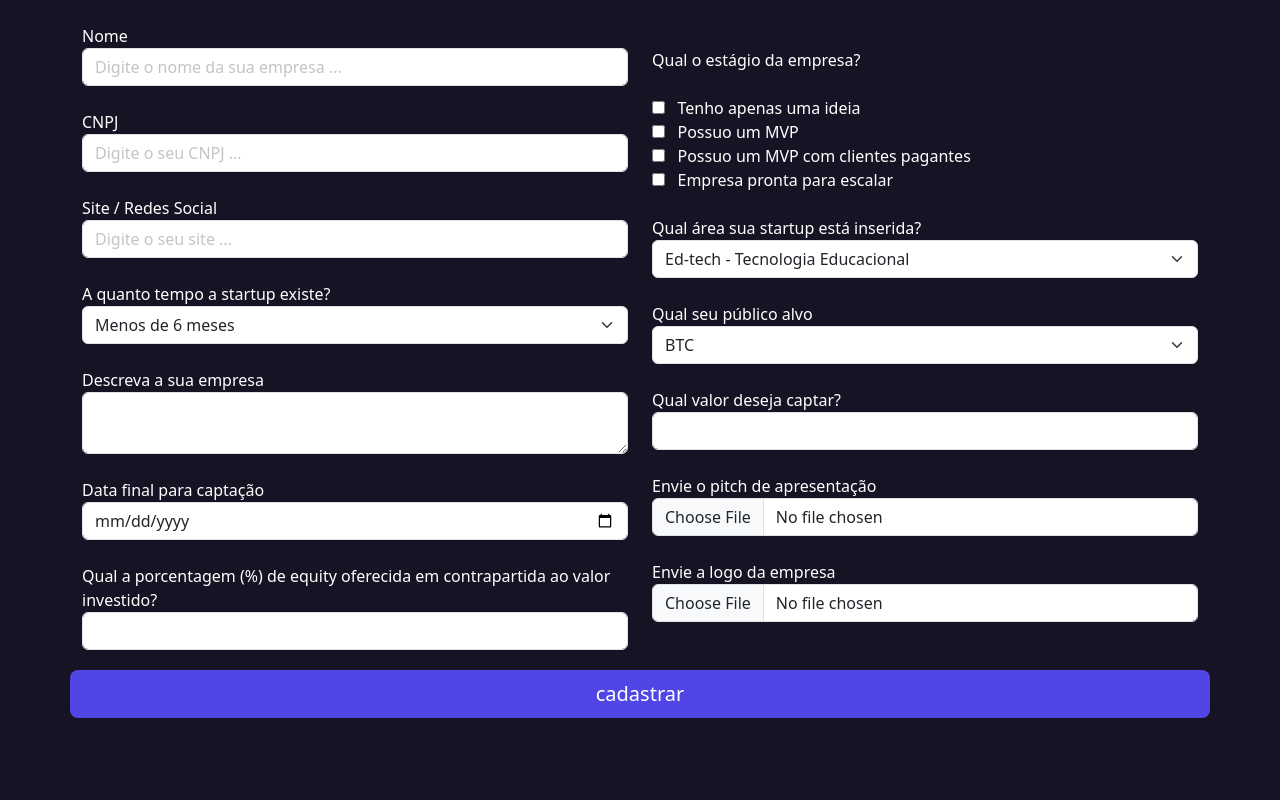
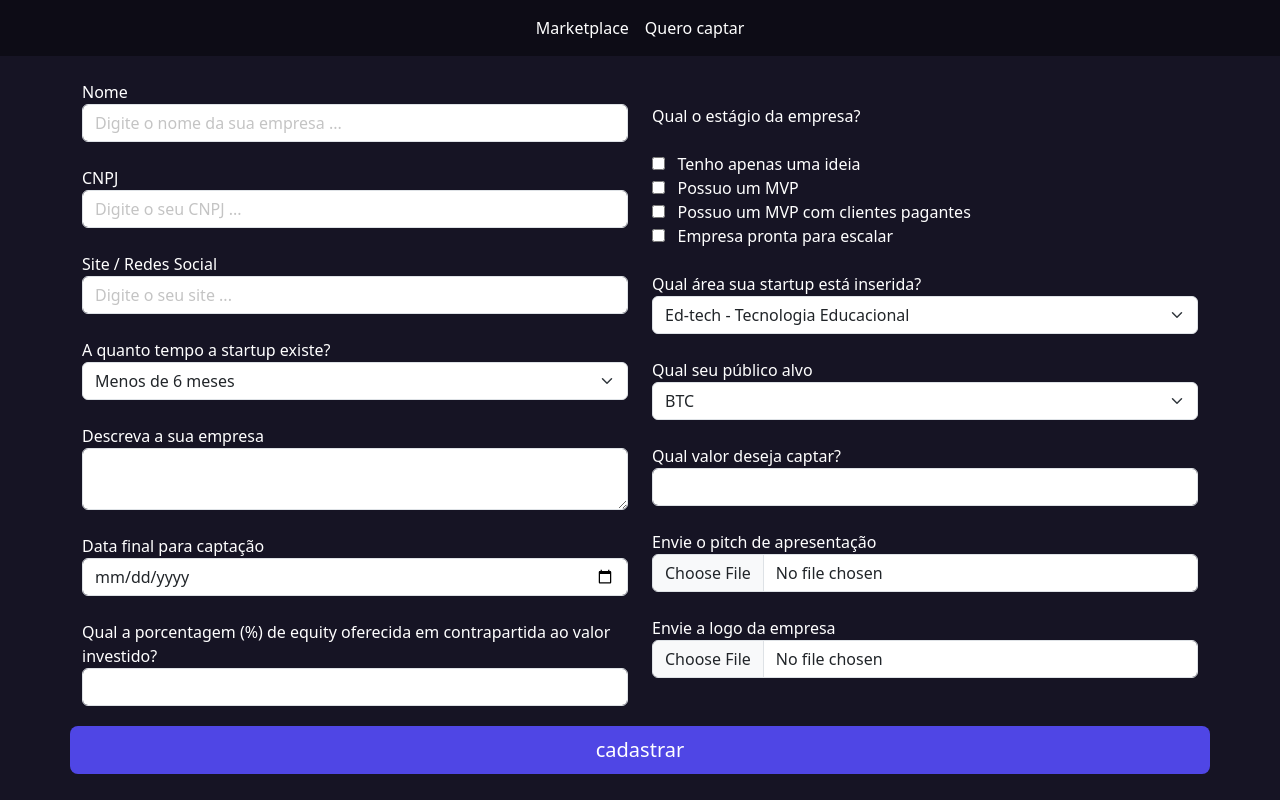
Before and after one commit to PaulaSena/PW11, a Django app: page /empresarios/cadastrar_empresa/ in a window 1280 px wide. Run offline with Django 5.2, Linux system fonts and the light colour scheme.

Commit message:
barra de navegação

```diff
--- a/empresarios/templates/cadastrar_empresa.html
+++ b/empresarios/templates/cadastrar_empresa.html
@@ -3,11 +3,15 @@
 {% block 'head' %}
 
     <link rel="stylesheet" href="{% static 'usuarios/css/usuarios.css' %}">
+    <link rel="stylesheet" href="{% static 'geral/css/partials_media.css'%}">
 
 {% endblock 'head' %}
 
 {% block 'body' %}
+     {% include "partials/barra_navegacao.html" %}
+
     <div class="container">
+
         <br>
 
         {% if messages %}
--- a/empresarios/views.py
+++ b/empresarios/views.py
@@ -5,6 +5,7 @@ from django.contrib.messages import constants
 from django.utils import timezone
 from django.core.exceptions import ValidationError
 from django.core.cache import cache
+from django.contrib.auth.models import User
 
 # Create your views here.def cadastrar_empresa(request):
 
@@ -53,10 +54,17 @@ def cadastrar_empresa(request):
         if not nome:
             messages.add_message(request, constants.ERROR, 'O campo Nome é obrigatório.')
             return redirect('/empresarios/cadastrar_empresa')
+# Criando um filtro para validar se CNPJ e Empresa já foi cadastrado pelo Usuario no banco
+        if not nome:
+            users = User.objects.filter(nome=nome,cnpj=cnpj)
+            if users.exists():
+                messages.add_message(request, constants.ERROR, 'Essa empresa já esta cadastrada!')
+                return redirect('/usuarios/login')
 
-        if not cnpj or len(cnpj) != 14:
+        elif not cnpj or len(cnpj) != 14:
             messages.add_message(request, constants.ERROR, 'CNPJ inválido. O CNPJ deve conter 14 dígitos.')
             return redirect('/empresarios/cadastrar_empresa')
+
 
         if not site or not site.startswith('http'):
             messages.add_message(request, constants.ERROR, 'URL do site inválida. Deve começar com http:// ou https://.')
@@ -99,7 +107,7 @@ def cadastrar_empresa(request):
             messages.add_message(request, constants.ERROR, 'O arquivo de logo deve ter no máximo 5MB ex: jpeg, png.')
             return redirect('/empresarios/cadastrar_empresa')
 
-        try:
+        try: # tentar salvar no banco de dados
             empresa = Empresas(
                 user=request.user,
                 nome=nome,
@@ -122,7 +130,7 @@ def cadastrar_empresa(request):
             # Limpa os dados do cache após salvar
             cache.delete(cache_key)
         except:
-            messages.add_message(request, constants.ERROR, 'Erro interno do sistema')
+            messages.add_message(request, constants.ERROR, 'Erro interno do servidor')
             return redirect('/empresarios/cadastrar_empresa')
 
         messages.add_message(request, constants.SUCCESS, 'Empresa criada com sucesso')
--- a/templates/base.html
+++ b/templates/base.html
@@ -8,6 +8,7 @@
     <title>{% block 'title' %}START.SE {% endblock %}</title>
     <!--<link rel="stylesheet" href="/static/geral/css/base.css">-->
     <link rel="stylesheet" href="{% static "geral/css/base.css" %}">
+    <link rel="stylesheet" href="{% static "geral/css/partials_media.css" %}">
     <link href="https://cdn.jsdelivr.net/npm/bootstrap@5.3.3/dist/css/bootstrap.min.css" rel="stylesheet">
     {% block 'head' %}{% endblock 'head' %}
   </head>
--- /dev/null
+++ b/templates/partials/barra_navegacao.html
@@ -0,0 +1,14 @@
+<nav class="navbar navbar-expand-lg navbar-dark dark-color">
+    <div class="container-fluid">
+        <div class="collapse navbar-collapse justify-content-center" id="navbarNav">
+        <ul class="navbar-nav">
+            <li class="nav-item">
+	            <a class="nav-link active" aria-current="page" href="">Marketplace</a>
+            </li>
+            <li class="nav-item">
+	            <a class="nav-link active" href="{% url 'cadastrar_empresa' %}">Quero captar</a>
+            </li>
+        </ul>
+        </div>
+    </div>
+</nav>
```
Also changed, not shown: templates/static/geral/css/partials_media.css (added, +16 -0 lines), db.sqlite3.
